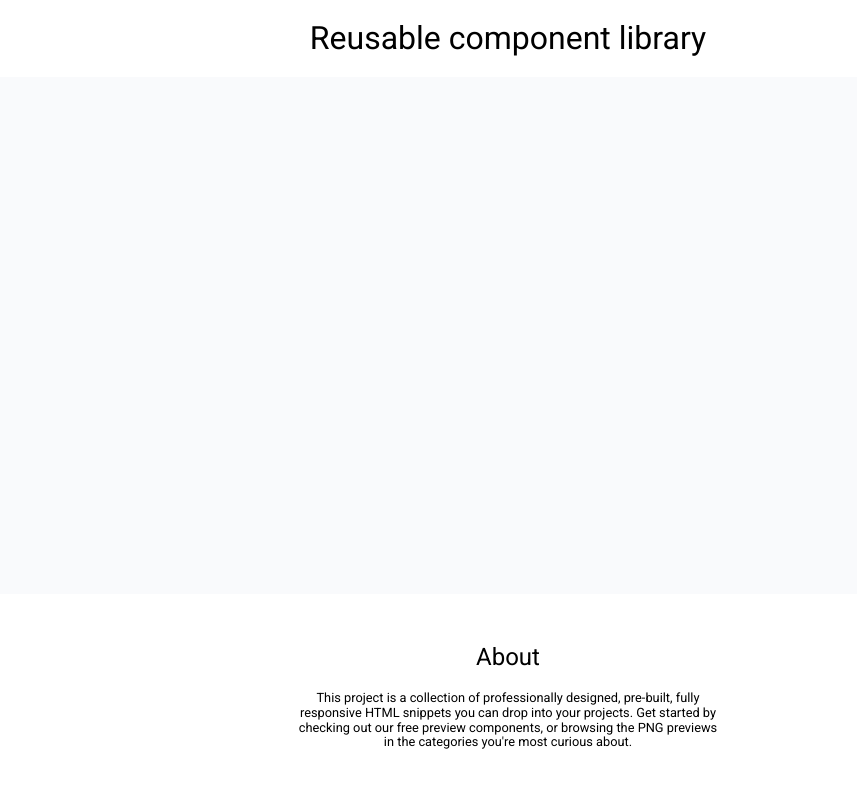
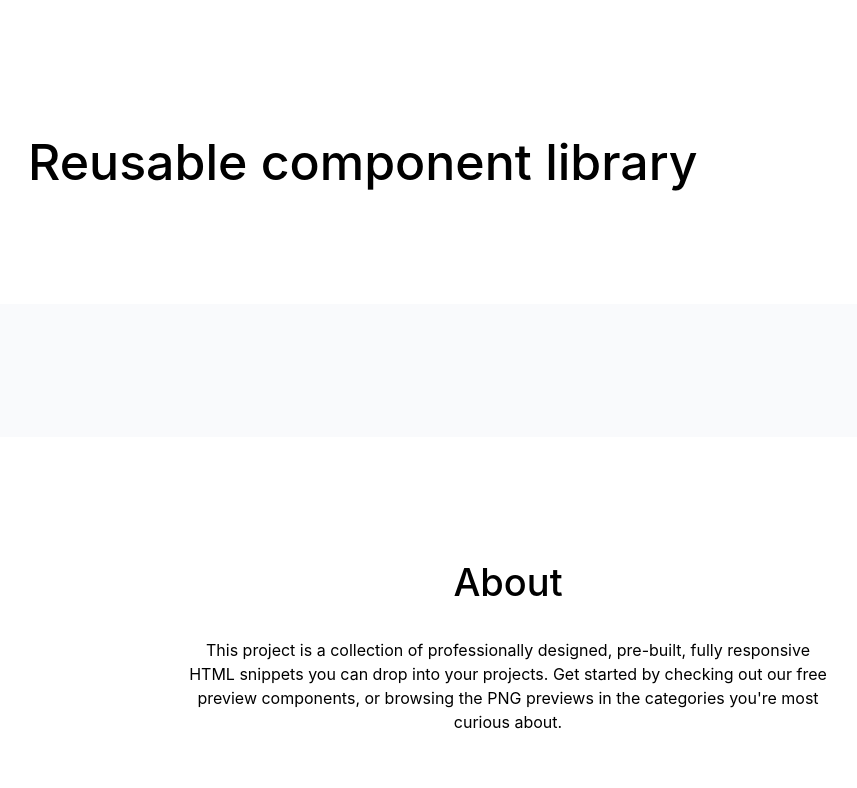
Before and after one commit to js-tasks-ru/htmlcss-20220317_maksim96, a website: page index.html in a window 1280 px wide. Shown: the whole page, without its empty margins (132-989 px from the left). Drawn offline with Linux system fonts and the light colour scheme.

Commit message:
Styles for page

```diff
--- a/components/footer/footer.css
+++ b/components/footer/footer.css
@@ -6,18 +6,31 @@
 }
 
 .footer__content {
-    width: 33%;
     text-align: center;
 }
 
 .footer__title {
-    font-size: 1.5em;
+    font-family: Inter, serif;
+    font-size: 38px;
+    font-style: normal;
+    font-weight: 500;
+    line-height: 48px;
+    letter-spacing: 0;
+    text-align: center;
 }
 
 .footer__description {
-    font-size: 0.8em;
+    font-family: Inter, serif;
+    font-size: 16px;
+    font-style: normal;
+    font-weight: 400;
+    line-height: 24px;
+    letter-spacing: 0;
+    text-align: center;
+    width: 640px;
 }
 
-.footer__space-after {
-    margin-bottom: 20px;
+.footer__title_position {
+    margin-top: 71px;
+    margin-bottom: 32px;
 }
--- a/components/header/header.css
+++ b/components/header/header.css
@@ -1,9 +1,14 @@
 .header {
     display: flex;
-    padding: 20px;
-    justify-content: center;
+    padding: 96px 160px 77px;
 }
 
 .header__title {
-    font-size: 2em;
+    font-family: Inter, serif;
+    font-size: 50px;
+    font-style: normal;
+    font-weight: 500;
+    line-height: 64px;
+    letter-spacing: 0;
+    text-align: left;
 }
--- a/index.html
+++ b/index.html
@@ -12,24 +12,24 @@
 
 <body class="page">
 <header class="header">
-    <div class="header__title">
+    <h1 class="header__title">
         Reusable component library
-    </div>
+    </h1>
 </header>
 <main class="main">
 
 </main>
 <footer class="footer">
     <div class="footer__content">
-        <div class="footer__title footer__space-after">
+        <h2 class="footer__title footer__title_position">
             About
-        </div>
-        <div class="footer__description">
+        </h2>
+        <p class="footer__description">
             This project is a collection of professionally designed, pre-built, fully responsive HTML snippets you can
             drop into your projects. Get started by checking out our free preview components, or browsing the PNG
             previews in
             the categories you're most curious about.
-        </div>
+        </p>
     </div>
 </footer>
 </body>
```
